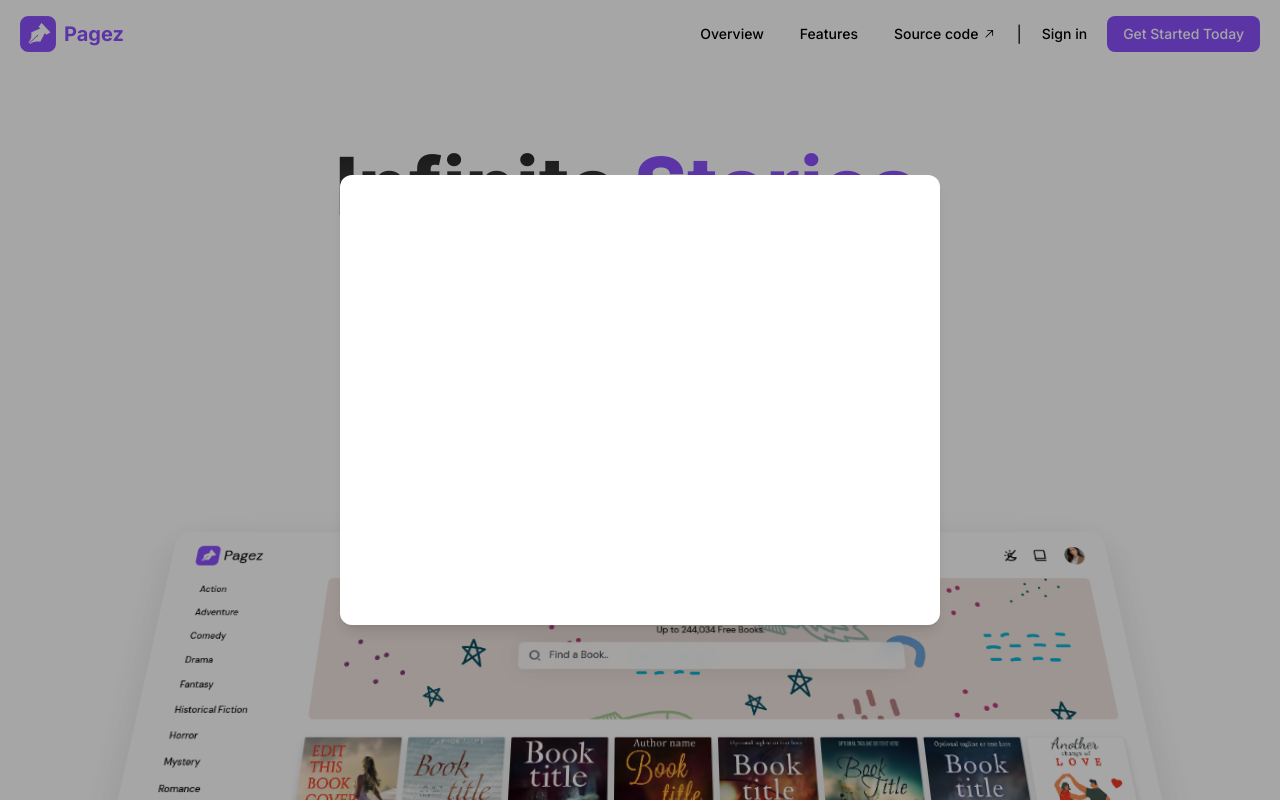
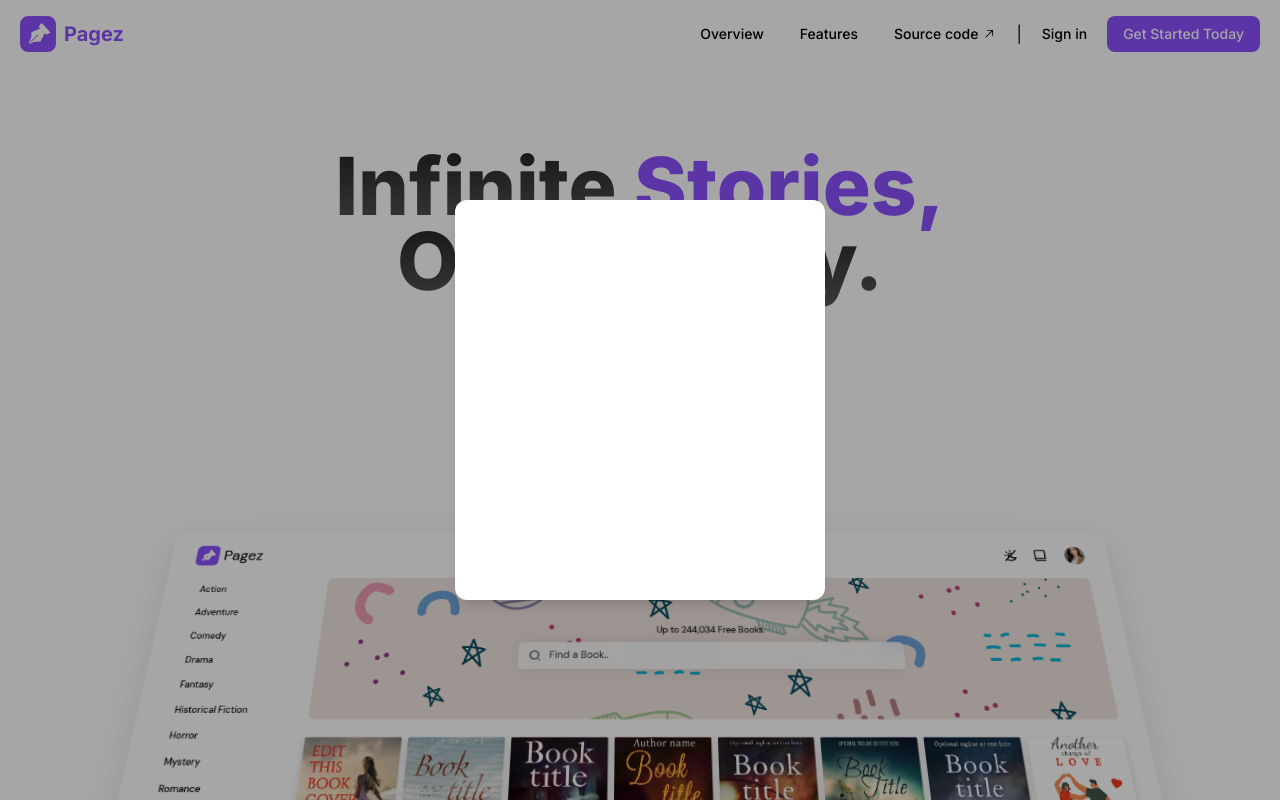
Before and after one commit to kevindermot99/gamezilla, a React (Vite) app: page / in a window 1280 px wide. Shown: the top 800 px of the page. Built offline with nearby package versions, Linux system fonts and the light colour scheme; a web font is replaced by a local one.

Commit message:
form wrapper size smaller

```diff
--- a/src/Landing.jsx
+++ b/src/Landing.jsx
@@ -20,7 +20,7 @@ function Landing() {
     <div className=" overflow-clip relative">
 
       <div className="fixed top-0 left-0 w-full bg-black bg-opacity-35 h-full z-40 overscroll-contain">
-        <div className="w-[90%] h-[90%] max-w-[600px] max-h-[450px] bg-white absolute top-0 left-0 right-0 bottom-0 m-auto rounded-xl shadow-lg "></div>
+        <div className="w-[90%] h-[90%] max-w-[370px] max-h-[400px] bg-white absolute top-0 left-0 right-0 bottom-0 m-auto rounded-xl shadow-lg "></div>
       </div>
 
       <nav className="flex justify-between items-center py-4 px-5 max-w-[1500px] m-auto sticky top-0 bg-white z-10 bg-opacity-85 backdrop-blur-lg">
```
